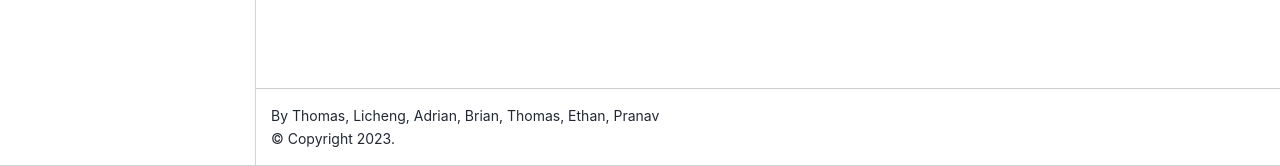
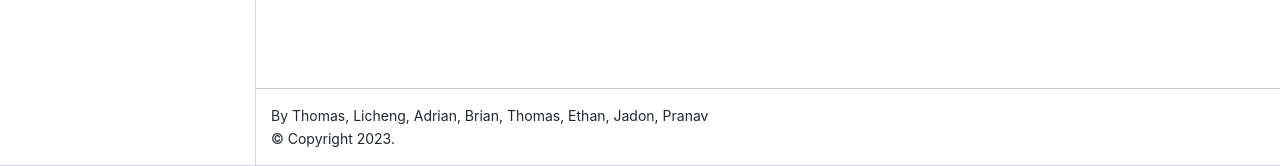
Before and after one commit to PRU1/deets-website, a Jupyter Book: the page built from cool_stuff.md, in a window 1280 px wide. Shown: the part 734-900 px from the top of the page. Built offline with Jupyter Book 1.0.4 settings and Sphinx 7.4.7 and the Sphinx Book theme 1.1.4, drawn with Linux system fonts in a browser that asks for light colours.

Commit message:
update config
forgot to add name of contributor :/

```diff
--- a/_config.yml
+++ b/_config.yml
@@ -2,7 +2,7 @@
 # Learn more at https://jupyterbook.org/customize/config.html
 
 title: Deets
-author: Thomas, Licheng, Adrian, Brian, Thomas, Ethan, Pranav
+author: Thomas, Licheng, Adrian, Brian, Thomas, Ethan, Jadon, Pranav
 logo: logo.png
 
 # Force re-execution of notebooks on each build.
```
Also changed, not shown: 1 other file.
